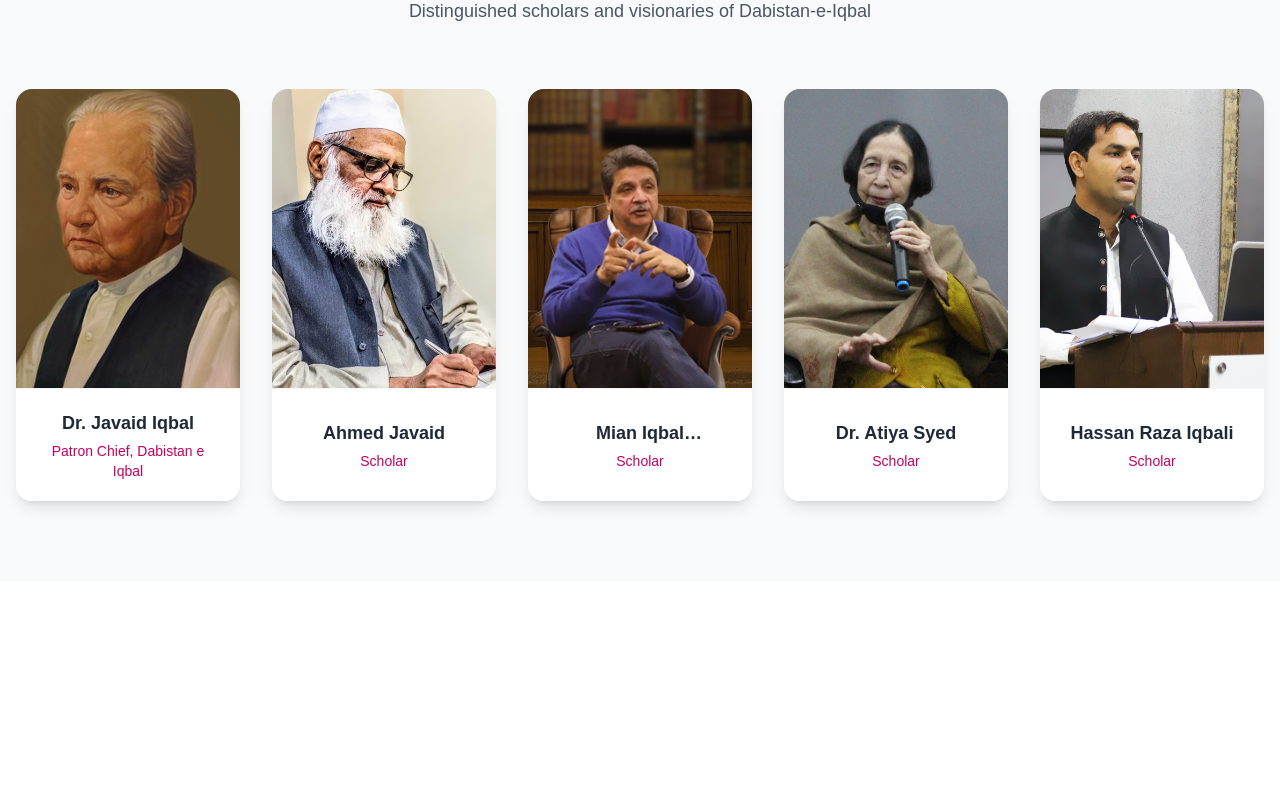
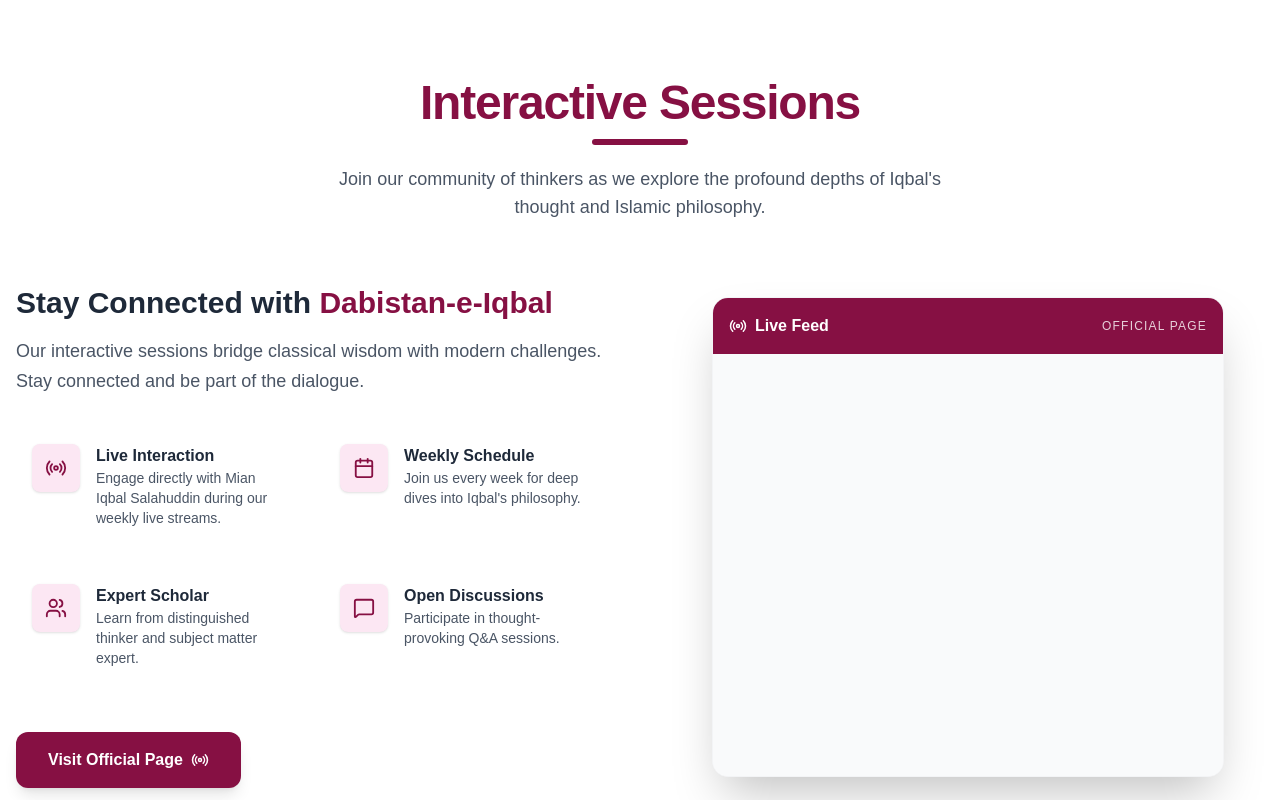
Before and after one commit to NajeebUrRehmanRaja/dabistan-e-ibqal, a Next.js app: page / in a window 1280 px wide. Shown: the part 1240-2040 px from the top of the page. Before the commit the page ends 1821 px from the top, so only its background shows below. Built offline with nearby package versions, Linux system fonts and the light colour scheme.

Commit message:
feat: Add core UI components including navigation, hero, weekly sessions with Facebook integration, speakers, and carousel.

```diff
--- a/app/components/heroSection.tsx
+++ b/app/components/heroSection.tsx
@@ -5,7 +5,7 @@
 import Carousel from "./ui/Carousel";
 import CoreValues from "../../app/components/coreValues";
 import Speakers from "../../app/components/speakers";
-
+import WeeklySessions from "../../app/components/weeklySessions";
 // const lines = [
 //   "کی محمد سے وفا تو نے تو ہم تیرے ہیں",
 //   "یہ جہاں چیز ہے کیا، لوح و قلم تیرے ہیں",
@@ -52,6 +52,7 @@
         {/* </div> */}
         <Carousel/>
         <CoreValues/>
+        <WeeklySessions/>
         <Speakers/>
       </div>
     </ErrorBoundary>
--- a/app/components/navbar.tsx
+++ b/app/components/navbar.tsx
@@ -148,7 +148,7 @@
                 ))}
               </ul>
 
-              <button className="px-6 py-2.5 bg-pink-600 text-white text-sm font-semibold rounded-full shadow-lg hover:bg-pink-700 hover:shadow-pink-900/30 transform hover:-translate-y-0.5 transition-all duration-200">
+              <button className="px-6 py-2.5 bg-pink-600 text-white text-sm font-semibold rounded-full shadow-lg hover:bg-pink-700 hover:shadow-pink-900/30 transform hover:-translate-y-0.5 transition-all duration-200 cursor-pointer">
                 Register
               </button>
             </div>
--- a/app/components/speakers.tsx
+++ b/app/components/speakers.tsx
@@ -8,22 +8,22 @@
   },
   {
     name: "Ahmed Javaid",
-    role: "Scholar",
+    role: "Scholar/Exective Member",
     image: "/ahmed_javaid.jpg",
   },
   {
     name: "Mian Iqbal Salahuddin",
-    role: "Scholar",
+    role: "President",
     image: "/mian_iqbal.jpg",
   },
   {
     name: "Dr. Atiya Syed",
-    role: "Scholar",
+    role: "Scholar/Exective Member",
     image: "/dr_atiya_syed.jpg",
   },
   {
     name: "Hassan Raza Iqbali",
-    role: "Scholar",
+    role: "Iqbal Scholar",
     image: "/hassan_raza_iqbali.jpg",
   }
 ];
@@ -60,7 +60,7 @@
                             </div>
 
                             <div className="p-5 text-center flex-grow flex flex-col justify-center bg-white border-t border-gray-100">
-                                <h3 className="text-lg font-bold text-gray-800 line-clamp-1 group-hover:text-pink-900 transition-colors">
+                                <h3 className="text-lg font-bold text-gray-800 group-hover:text-pink-900 transition-colors">
                                     {speaker.name}
                                 </h3>
                                 {speaker.role && (
--- a/app/components/ui/Carousel.tsx
+++ b/app/components/ui/Carousel.tsx
@@ -21,7 +21,7 @@
       autoplay={{ delay: 3000 }}
     //   pagination={{ clickable: true }}
       navigation
-      className="w-full h-[400px]"
+      className="w-full h-[300px] sm:h-[550px]"
     >
       <SwiperSlide>
         <Image
--- /dev/null
+++ b/app/components/ui/facebookSDK.tsx
@@ -0,0 +1,42 @@
+"use client";
+
+import { useEffect } from "react";
+
+// 1. Declare the FB property on the global window interface
+declare global {
+  interface Window {
+    FB: any;
+    fbAsyncInit: () => void;
+  }
+}
+
+const FacebookSDK = () => {
+  useEffect(() => {
+    // 2. Initialize the SDK
+    window.fbAsyncInit = function () {
+      window.FB.init({
+        appId: "Dabistan-e-Iqbal",
+        cookie: true,
+        xfbml: true,
+        version: "v18.0",
+      });
+    };
+
+    // 3. Load the SDK script if it hasn't been loaded yet
+    (function (d, s, id) {
+      var js,
+        fjs = d.getElementsByTagName(s)[0];
+      if (d.getElementById(id)) return;
+      js = d.createElement(s) as HTMLScriptElement;
+      js.id = id;
+      js.src = "https://connect.facebook.net/en_US/sdk.js";
+      if (fjs && fjs.parentNode) {
+        fjs.parentNode.insertBefore(js, fjs);
+      }
+    })(document, "script", "facebook-jssdk");
+  }, []);
+
+  return null;
+};
+
+export default FacebookSDK;
--- /dev/null
+++ b/app/components/weeklySessions.tsx
@@ -0,0 +1,139 @@
+import FacebookSDK from "./ui/facebookSDK";
+import { MessageSquare, Calendar, Users, Radio } from "lucide-react";
+
+const sessionFeatures = [
+  {
+    title: "Live Interaction",
+    description: "Engage directly with Mian Iqbal Salahuddin during our weekly live streams.",
+    icon: Radio,
+  },
+  {
+    title: "Weekly Schedule",
+    description: "Join us every week for deep dives into Iqbal's philosophy.",
+    icon: Calendar,
+  },
+  {
+    title: "Expert Scholar",
+    description: "Learn from distinguished thinker and subject matter expert.",
+    icon: Users,
+  },
+  {
+    title: "Open Discussions",
+    description: "Participate in thought-provoking Q&A sessions.",
+    icon: MessageSquare,
+  },
+];
+
+export default function WeeklySessions() {
+  return (
+    <section className="relative overflow-hidden bg-white py-14 sm:py-16 lg:py-24">
+      {/* Background Accent */}
+      <div className="absolute top-0 right-0 hidden h-full w-1/3 translate-x-20 skew-x-[-12deg] bg-gray-50 -z-10 lg:block" />
+
+      <div className="container mx-auto max-w-7xl px-4">
+        {/* Header */}
+        <div className="mb-12 space-y-3 text-center lg:mb-16">
+          <h1 className="text-3xl font-extrabold tracking-tight text-pink-900 sm:text-4xl lg:text-5xl">
+            Interactive Sessions
+          </h1>
+
+          <div className="mx-auto h-1.5 w-20 rounded-full bg-pink-900 lg:w-24" />
+
+          <p className="mx-auto max-w-2xl px-2 pt-2 text-base font-medium text-gray-600 sm:text-lg">
+            Join our community of thinkers as we explore the profound depths of
+            Iqbal's thought and Islamic philosophy.
+          </p>
+        </div>
+
+        {/* Content Grid */}
+        <div className="grid items-center gap-12 lg:grid-cols-2 lg:gap-16">
+          {/* Left Column */}
+          <div className="flex flex-col items-center space-y-8 text-center lg:items-start lg:text-left">
+            <div>
+              <h2 className="mb-4 text-2xl font-bold text-gray-800 sm:text-3xl">
+                Stay Connected with{" "}
+                <span className="text-pink-900">Dabistan-e-Iqbal</span>
+              </h2>
+              <p className="text-base leading-relaxed text-gray-600 sm:text-lg">
+                Our interactive sessions bridge classical wisdom with modern
+                challenges. Stay connected and be part of the dialogue.
+              </p>
+            </div>
+
+            {/* Features */}
+            <div className="grid w-full gap-4 sm:grid-cols-2 sm:gap-6">
+              {sessionFeatures.map((feature, index) => (
+                <div
+                  key={index}
+                  className="group flex flex-col gap-4 rounded-xl p-4 transition-colors hover:bg-pink-50 sm:flex-row"
+                >
+                  <div className="flex justify-center sm:block">
+                    <div className="flex h-12 w-12 items-center justify-center rounded-lg bg-pink-100 text-pink-900 shadow-sm transition-all group-hover:bg-pink-900 group-hover:text-white">
+                      <feature.icon size={22} />
+                    </div>
+                  </div>
+
+                  <div>
+                    <h4 className="font-bold text-gray-800 transition-colors group-hover:text-pink-900">
+                      {feature.title}
+                    </h4>
+                    <p className="text-sm text-gray-600">
+                      {feature.description}
+                    </p>
+                  </div>
+                </div>
+              ))}
+            </div>
+
+            {/* CTA */}
+            <div className="pt-4">
+              <a
+                href="https://www.facebook.com/DabistaneIqbal/"
+                target="_blank"
+                // rel="noopener noreferrer"
+                className="flex items-center gap-2 rounded-xl bg-pink-900 px-7 py-3 text-sm font-bold text-white shadow-lg transition-all hover:-translate-y-1 hover:bg-pink-800 hover:shadow-pink-900/20 sm:px-8 sm:py-4 sm:text-base"
+              >
+                Visit Official Page
+                <Radio size={18} className="animate-pulse" />
+              </a>
+            </div>
+          </div>
+
+          {/* Right Column – Facebook Feed */}
+          <div className="relative mx-auto w-full max-w-lg">
+            <div className="absolute -inset-4 -z-10 rounded-3xl bg-pink-900/5 blur-2xl" />
+
+            <div className="flex min-h-[420px] flex-col overflow-hidden rounded-2xl border border-gray-100 bg-white shadow-2xl sm:min-h-[480px]">
+              {/* Header */}
+              <div className="flex items-center justify-between bg-pink-900 p-3 text-white sm:p-4">
+                <span className="flex items-center gap-2 text-sm font-bold sm:text-base">
+                  <Radio size={18} className="animate-pulse" />
+                  Live Feed
+                </span>
+                <span className="text-[10px] uppercase tracking-widest opacity-80 sm:text-xs">
+                  Official Page
+                </span>
+              </div>
+
+              {/* Feed */}
+              <div className="relative flex flex-grow justify-center overflow-hidden bg-gray-50 p-3">
+                <FacebookSDK />
+
+                <div className="w-full max-w-full">
+                  <div
+                    className="flex items-center justify-center fb-page w-full"
+                    data-href="https://www.facebook.com/DabistaneIqbal/"
+                    data-tabs="timeline"
+                    data-adapt-container-width="true"
+                    data-hide-cover="false"
+                    data-show-facepile="true"
+                  />
+                </div>
+              </div>
+            </div>
+          </div>
+        </div>
+      </div>
+    </section>
+  );
+}
--- a/app/layout.tsx
+++ b/app/layout.tsx
@@ -2,7 +2,7 @@
 import { Geist, Geist_Mono } from "next/font/google";
 import "./globals.css";
 import Navbar from "@/app/components/navbar";
-import Footer from "@/app/components/footer";
+// import Footer from "@/app/components/footer";
 
 const geistSans = Geist({
   variable: "--font-geist-sans",
@@ -21,7 +21,16 @@
 The sole purpose of this institution is to awaken the young generation of Pakistan to know their roots and to make them aware of the true essence of Islam i. e., Tauheed (Oneness of Allah), Finality of Prophethood (PBUH) and the core values of Iqbal's pivotal thought i. e., Khudi (Self).
   `,
   icons: {
-    icon: '/favicon.svg', // this sets the favicon
+    icon: [
+      {
+        url: "/favicon-black.png",
+        media: "(prefers-color-scheme: light)",
+      },
+      {
+        url: "/favicon.svg",
+        media: "(prefers-color-scheme: dark)",
+      },
+    ],
   },
 };
 
@@ -31,8 +40,8 @@
   children: React.ReactNode;
 }>) {
   return (
-    <html lang="en" suppressHydrationWarning className="bg-white">
-      <body suppressHydrationWarning className="bg-white min-h-screen">
+    <html lang="en" suppressHydrationWarning className={`${geistSans.variable} ${geistMono.variable} bg-white`}>
+      <body suppressHydrationWarning className={`${geistSans.variable} ${geistMono.variable} bg-white min-h-screen`}>
         <Navbar />
         {children}
         {/* <Footer /> */}
--- a/package.json
+++ b/package.json
@@ -10,6 +10,7 @@
   },
   "dependencies": {
     "firebase": "^12.8.0",
+    "lucide-react": "^0.563.0",
     "next": "16.1.3",
     "react": "19.2.3",
     "react-dom": "19.2.3",
```
Also changed, not shown: public/favicon-black.png (added), 1 other file (tests, documents, lock files or other folders).
